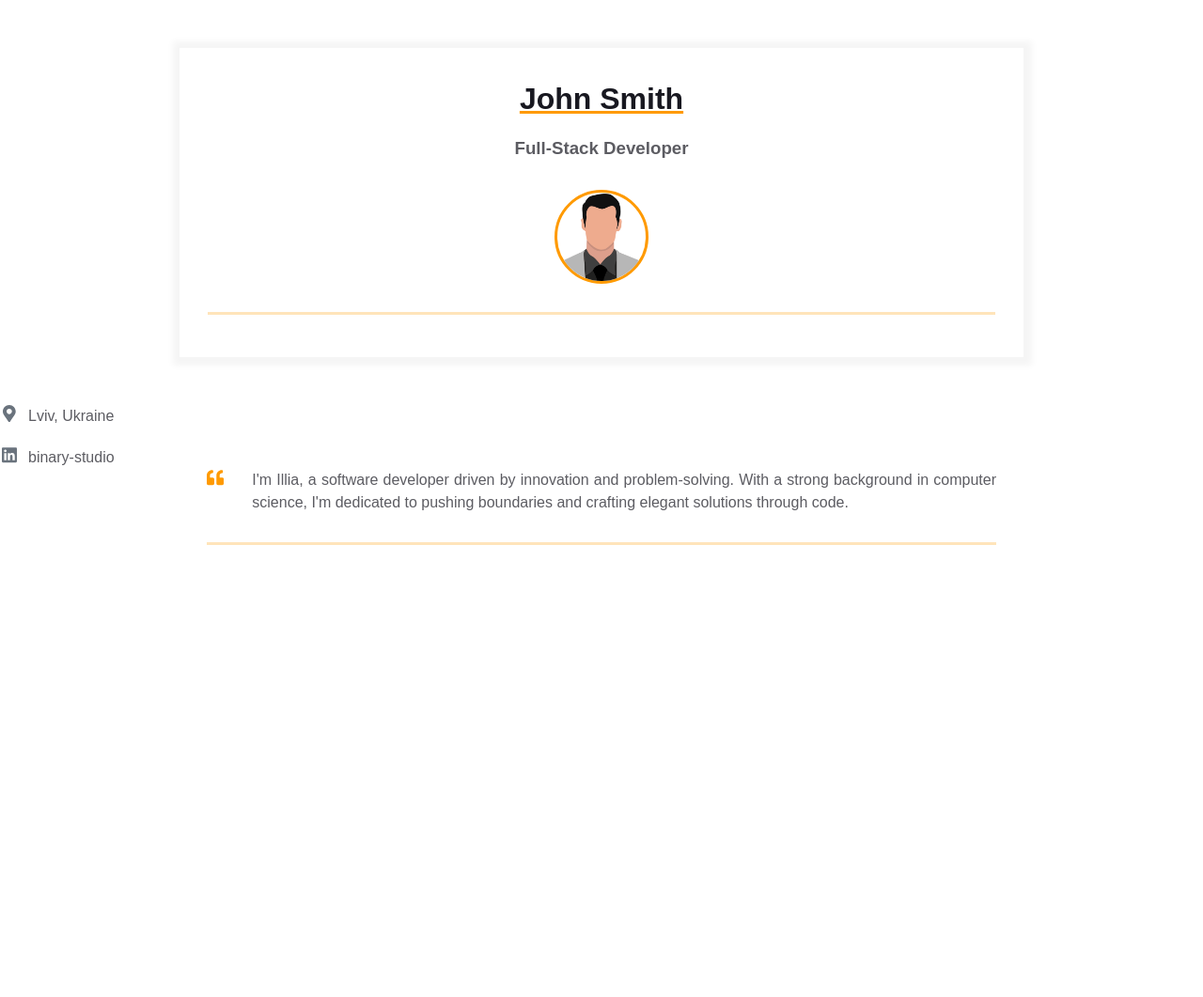
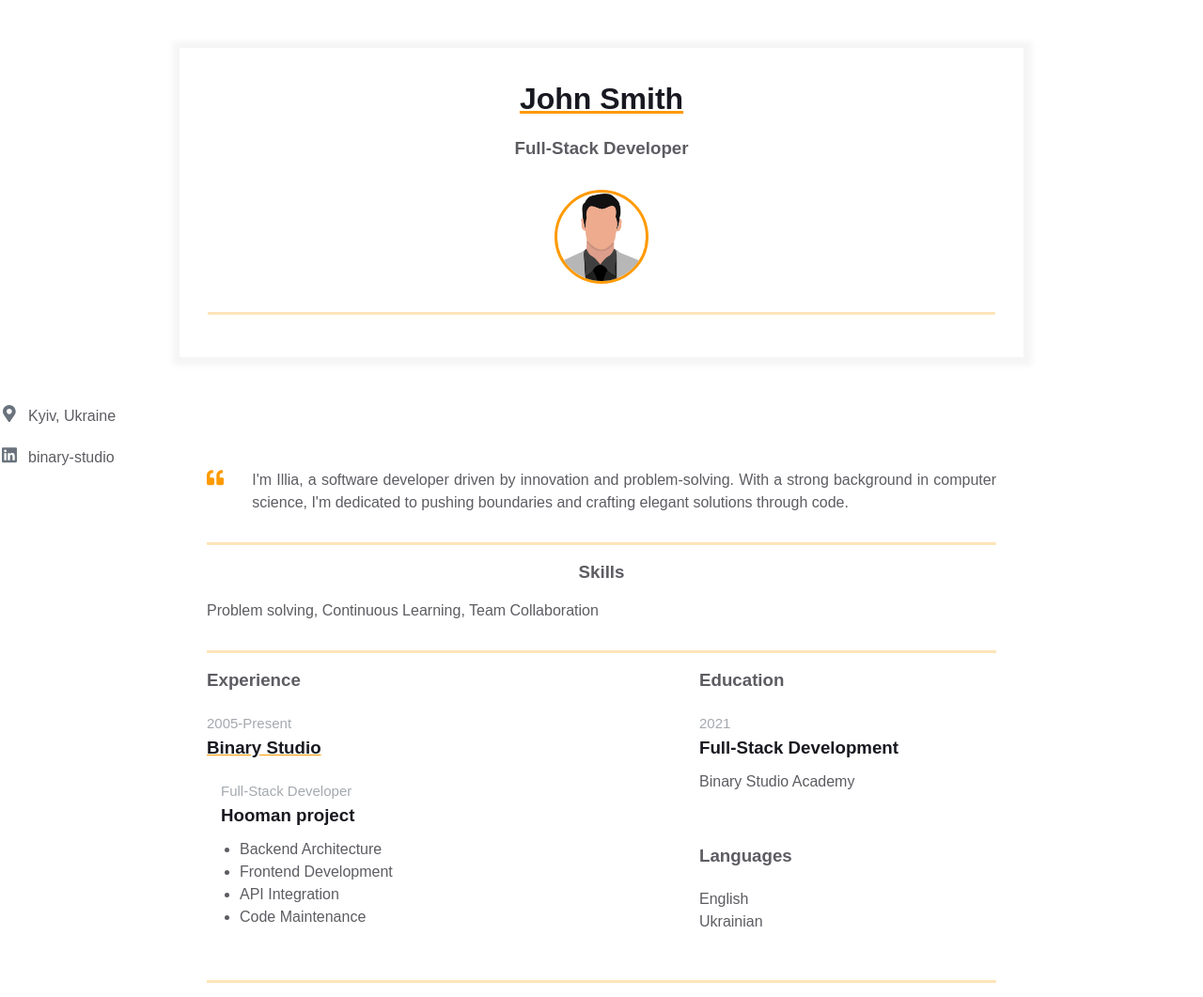
Before and after one commit to itstudentua/homepage, a plain HTML site: page index.html in a window 1280 px wide. Shown: the whole page at 94% size. Before the commit the page ends 800 px from the top, so only its background shows below. Drawn offline with Linux system fonts and the light colour scheme.

Commit message:
add content about

```diff
--- a/index.html
+++ b/index.html
@@ -50,7 +50,7 @@
 							></path>
 						</svg>
 					</div>
-					<span>Lviv, Ukraine</span>
+					<span>Kyiv, Ukraine</span>
 				</a>
 				<a
 					href="https://ua.linkedin.com/company/binary-studio_241166"
@@ -107,6 +107,103 @@
 					</div>
 				</div>
 			</div>
+			<div class="container">
+				<div class="resume__block">
+					<div class="skills">
+						<h3 class="skills__header">Skills</h3>
+						<p class="skills__text">
+							Problem solving, Continuous Learning, Team
+							Collaboration
+						</p>
+					</div>
+				</div>
+			</div>
+			<div class="container">
+				<div class="resume__block">
+					<div class="main-info fh">
+						<div class="experiences">
+							<h3 class="experiences__header">Experience</h3>
+							<div class="experiences__company">
+								<div class="experiences__company-header">
+									<span
+										class="experiences__company-header-durability"
+										>2005-Present</span
+									>
+									<h3
+										class="experiences__company-header-name"
+									>
+										Binary Studio
+									</h3>
+								</div>
+
+								<div class="experiences__company-project">
+									<span
+										class="experiences__company-project-role"
+										>Full-Stack Developer</span
+									>
+									<h3
+										class="experiences__company-project-name"
+									>
+										Hooman project
+									</h3>
+									<ul
+										class="experiences__company-project-responsibilities"
+									>
+										<li>Backend Architecture</li>
+										<li>Frontend Development</li>
+										<li>API Integration</li>
+										<li>Code Maintenance</li>
+									</ul>
+								</div>
+							</div>
+						</div>
+
+						<div class="additional-info fv">
+							<div class="additional-info fv">
+								<div class="additional-info__education">
+									<h3
+										class="additional-info__education-header"
+									>
+										Education
+									</h3>
+									<div
+										class="additional-info__education-university"
+									>
+										<span
+											class="additional-info__education-university-durability"
+											>2021</span
+										>
+										<h3
+											class="additional-info__education-university-speciality"
+										>
+											Full-Stack Development
+										</h3>
+										<p
+											class="additional-info__education-university-name"
+										>
+											Binary Studio Academy
+										</p>
+									</div>
+								</div>
+
+								<div class="additional-info__languages">
+									<h3
+										class="additional-info__languages-header"
+									>
+										Languages
+									</h3>
+									<p class="additional-info__languages-item">
+										English
+									</p>
+									<p class="additional-info__languages-item">
+										Ukrainian
+									</p>
+								</div>
+							</div>
+						</div>
+					</div>
+				</div>
+			</div>
 		</main>
 	</body>
 </html>
```
